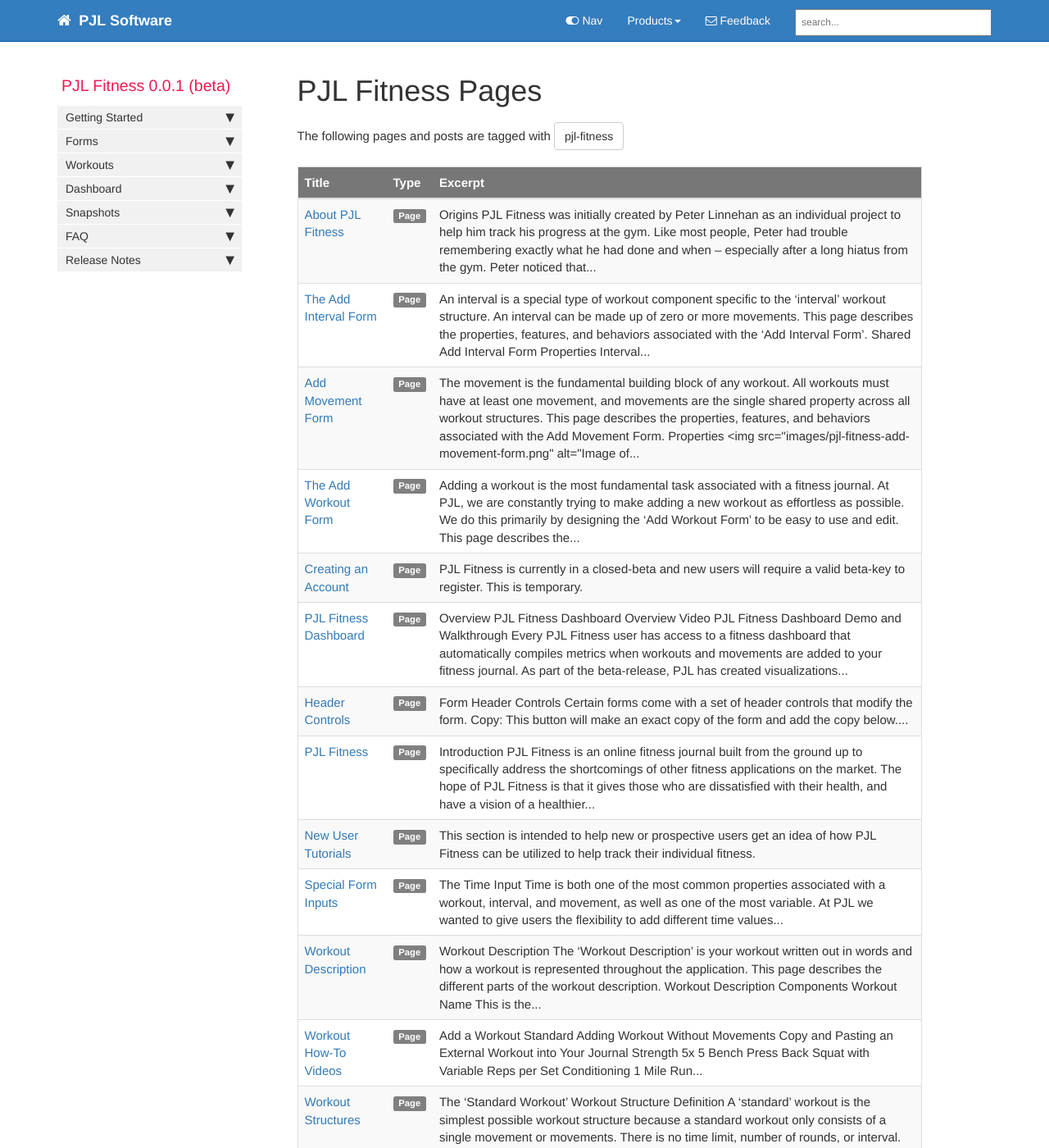
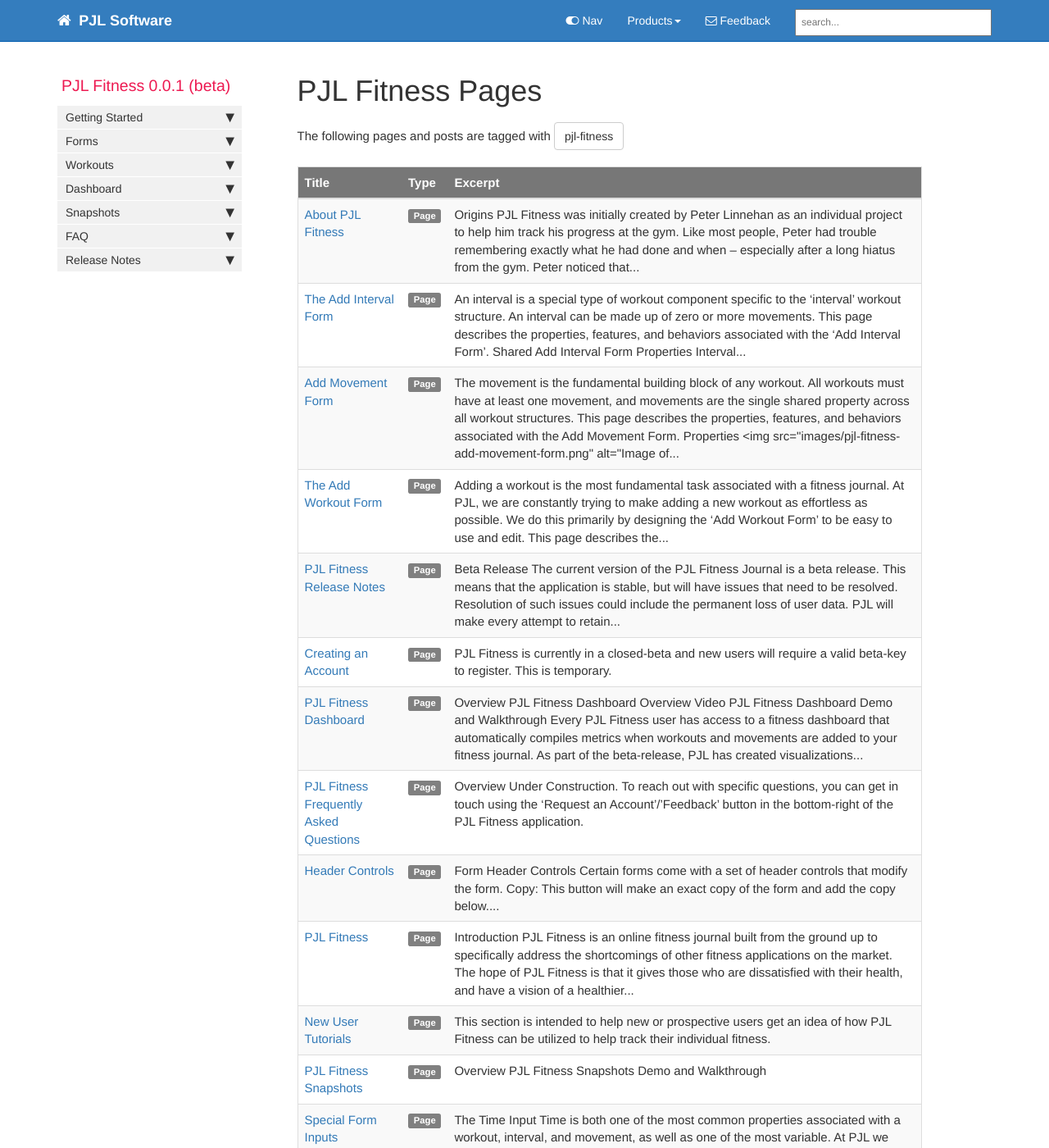
Before and after one commit to pjlinn/pjlinn.github.io, a Jekyll site: the page built from pages/tags/tag_pjl-fitness.md, in a window 1280 px wide and 1400 px high. Shown: the whole window at 82% size. Built offline with Jekyll 4.4.1, drawn with Linux system fonts in a browser that asks for light colours; comment, search, counter and statistics services are not loaded.

Commit message:
add remaining pages for documentation so there are no 404s

```diff
--- a/_data/sidebars/pjl-fitness-sidebar.yml
+++ b/_data/sidebars/pjl-fitness-sidebar.yml
@@ -84,7 +84,7 @@ entries:
         output: web, pdf
         folderitems:
           - title: FAQ
-            url: /pjl-fitness-closed-beta-release-notes.html
+            url: /pjl-fitness-frequently-asked-questions.html
             output: web, pdf
 
       - title: Release Notes
--- /dev/null
+++ b/pages/pjl-fitness/pjl-fitness-closed-beta-release-notes.md
@@ -0,0 +1,16 @@
+---
+title: PJL Fitness Release Notes
+keywords: pjl-fitness
+# summary: ''
+sidebar: pjl-fitness-sidebar
+tags: [pjl-fitness]
+permalink: pjl-fitness-closed-beta-release-notes.html
+folder: pjl-fitness
+toc: true
+---
+
+## Beta Release
+
+The current version of the PJL Fitness Journal is a beta release. This means that the application is stable, but will have issues that need to be resolved. Resolution of such issues could include the permanent loss of user data. PJL will make every attempt to retain user data, but will prioritize fixing critical issues (e.g. security related) over the retention of user data. The site can also go down at any time, for any reason, indefinitely -- by either accident or design. PJL Software reserves the right to permanently remove the website at any time, but we will do our best to notify users beforehand.
+
+{% include links.html %}
--- /dev/null
+++ b/pages/pjl-fitness/pjl-fitness-frequently-asked-questions.md
@@ -0,0 +1,16 @@
+---
+title: PJL Fitness Frequently Asked Questions
+keywords: pjl-fitness
+# summary: ''
+sidebar: pjl-fitness-sidebar
+tags: [pjl-fitness]
+permalink: pjl-fitness-frequently-asked-questions.html
+folder: pjl-fitness
+toc: true
+---
+
+## Overview
+
+Under Construction. To reach out with specific questions, you can get in touch using the [‘Request an Account’/’Feedback’](https://fitness.pjlindustries.com/) button in the bottom-right of the [PJL Fitness application](https://fitness.pjlindustries.com/).
+
+{% include links.html %}
--- /dev/null
+++ b/pages/pjl-fitness/pjl-fitness-snapshots-landing-page.md
@@ -0,0 +1,16 @@
+---
+title: PJL Fitness Snapshots
+keywords: pjl-fitness
+# summary: ''
+sidebar: pjl-fitness-sidebar
+tags: [pjl-fitness]
+permalink: pjl-fitness-snapshots-landing-page.html
+folder: pjl-fitness
+toc: true
+---
+
+## Overview
+
+[PJL Fitness Snapshots Demo and Walkthrough](https://www.youtube.com/watch?v=OTqsgbaaAwM&t=490s)
+
+{% include links.html %}
```
